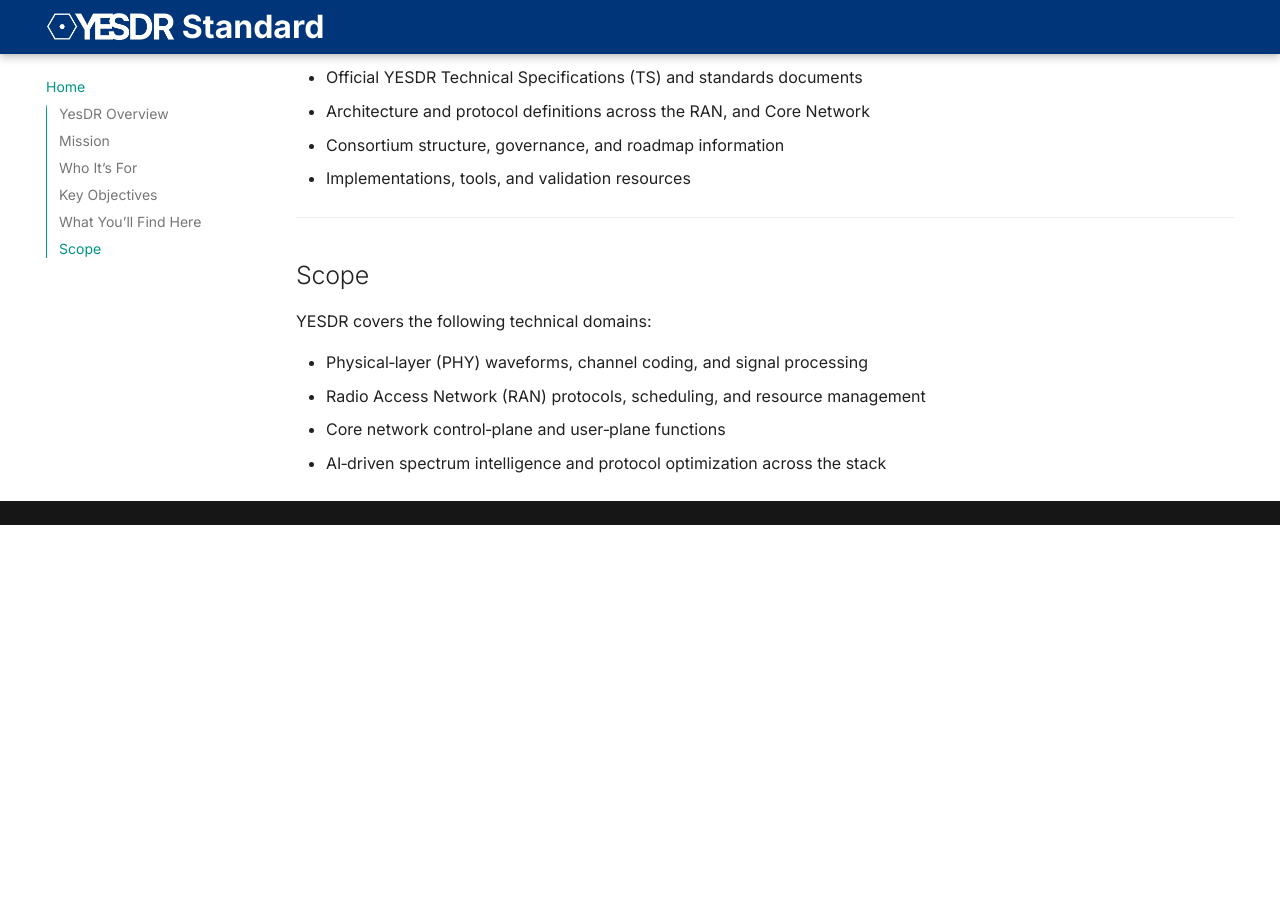
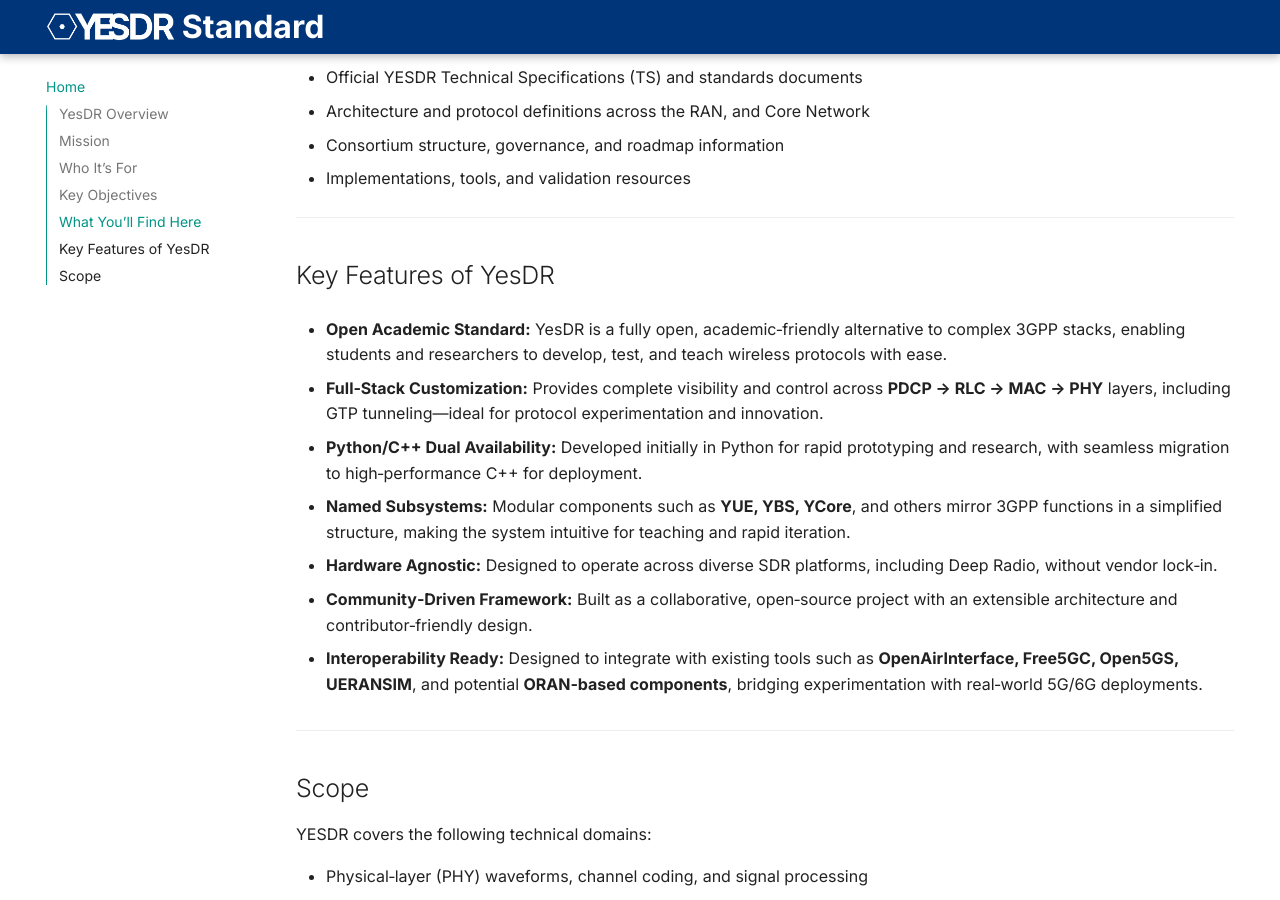
Before and after one commit to chandharlabs/yesdr-standard, an MkDocs documentation site: the page built from docs/index.md, in a window 1280 px wide and 900 px high, scrolled down 1846 px. Built offline with MkDocs 1.6.1 and Material for MkDocs 9.7.7, drawn with Linux system fonts in a browser that asks for light colours; before the commit the page ends 2371 px from its top, so only the background shows below that.

Commit message:
old site

```diff
--- a/docs/index.md
+++ b/docs/index.md
@@ -65,6 +65,25 @@
 
 ---
 
+## Key Features of YesDR
+
+- **Open Academic Standard:** YesDR is a fully open, academic‑friendly alternative to complex 3GPP stacks, enabling students and researchers to develop, test, and teach wireless protocols with ease.
+
+- **Full‑Stack Customization:** Provides complete visibility and control across **PDCP → RLC → MAC → PHY** layers, including GTP tunneling—ideal for protocol experimentation and innovation.
+
+- **Python/C++ Dual Availability:** Developed initially in Python for rapid prototyping and research, with seamless migration to high‑performance C++ for deployment.
+
+- **Named Subsystems:** Modular components such as **YUE, YBS, YCore**, and others mirror 3GPP functions in a simplified structure, making the system intuitive for teaching and rapid iteration.
+
+- **Hardware Agnostic:** Designed to operate across diverse SDR platforms, including Deep Radio, without vendor lock‑in.
+
+- **Community‑Driven Framework:** Built as a collaborative, open‑source project with an extensible architecture and contributor‑friendly design.
+
+- **Interoperability Ready:** Designed to integrate with existing tools such as **OpenAirInterface, Free5GC, Open5GS, UERANSIM**, and potential **ORAN‑based components**, bridging experimentation with real‑world 5G/6G deployments.
+
+
+---
+
 ## Scope
 
 YESDR covers the following technical domains:
```
Also changed, not shown: docs/architecture.md (+1 -1 lines).
